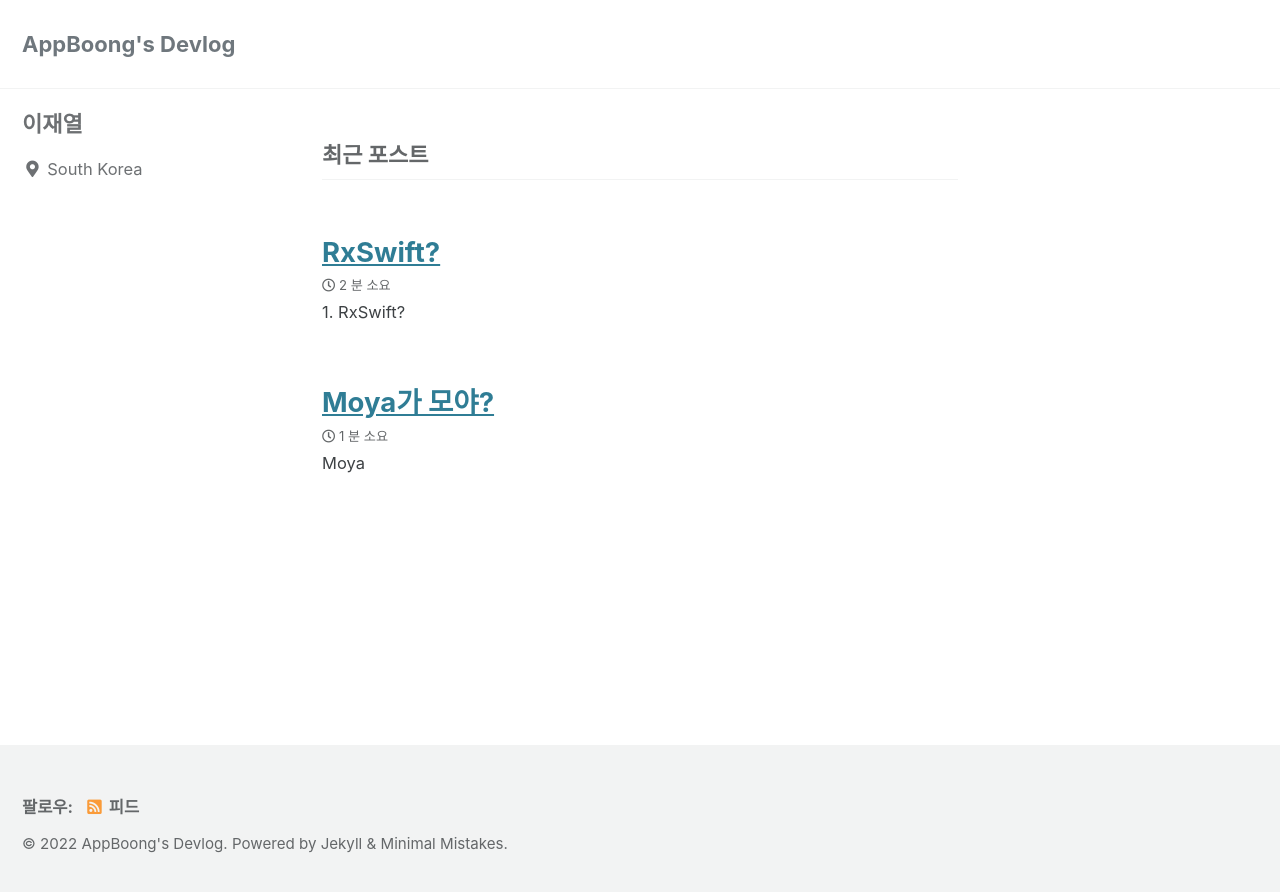
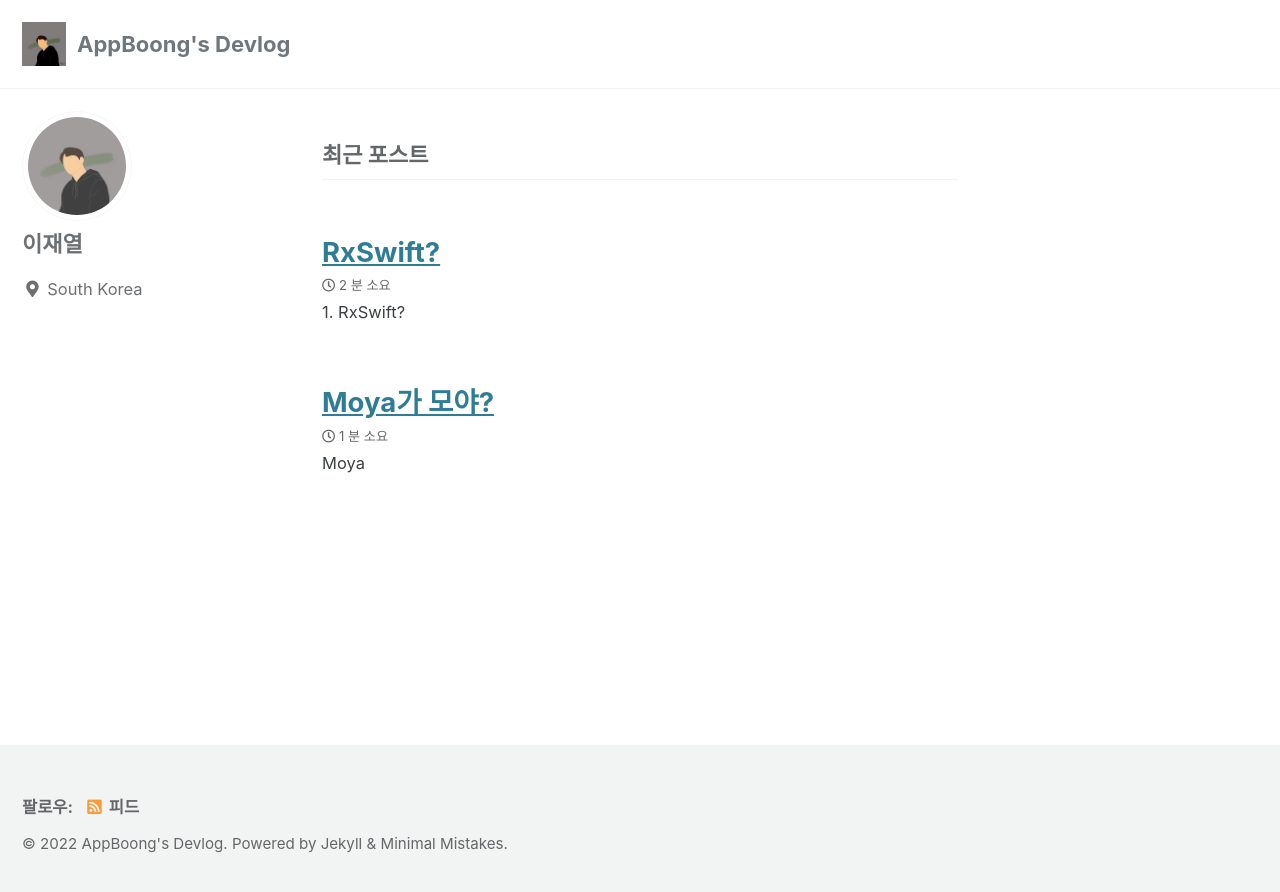
Before and after one commit to AppBoong/appboong.github.com, a Jekyll site: the page built from index.html, in a window 1280 px wide. Shown: the top 892 px of the page. Built offline with Jekyll 4.4.1, drawn with Linux system fonts in a browser that asks for light colours; cached includes are drawn as plain includes; the list of posts is cut into pages by our own code.

Commit message:
add_profileImage

```diff
--- a/_config.yml
+++ b/_config.yml
@@ -25,7 +25,7 @@
 baseurl                  : # the subpath of your site, e.g. "/blog"
 repository               : # GitHub username/repo-name e.g. "mmistakes/minimal-mistakes"
 teaser                   : # path of fallback teaser image, e.g. "/assets/images/500x300.png"
-logo                     : # path of logo image to display in the masthead, e.g. "/assets/images/88x88.png"
+logo                     : "/assets/images/appboong_profile.jpeg"
 masthead_title           : # overrides the website title displayed in the masthead, use " " for no title
 # breadcrumbs            : false # true, false (default)
 words_per_minute         : 200
@@ -105,7 +105,7 @@
 # Site Author
 author:
   name             : "이재열"
-  avatar           : # path of avatar image, e.g. "/assets/images/bio-photo.jpg"
+  avatar           : "/assets/images/appboong_profile.jpeg"
   bio              : ""
   location         : "South Korea"
   email            :
```
Also changed, not shown: assets/images/appboong_profile.jpeg (added).
